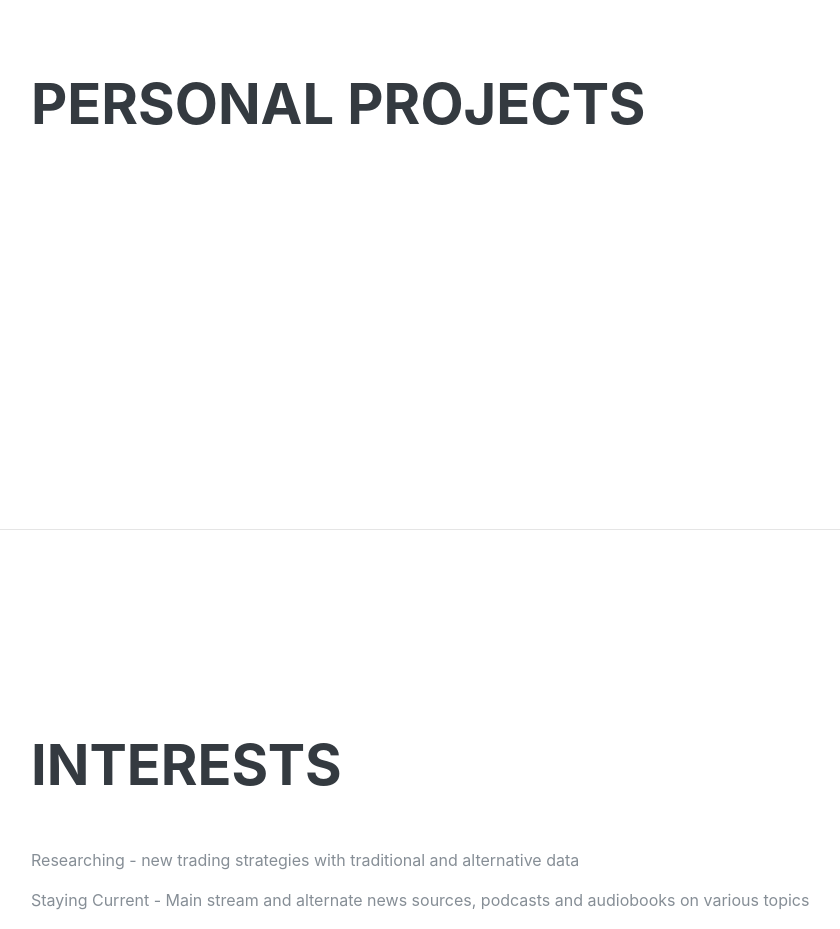
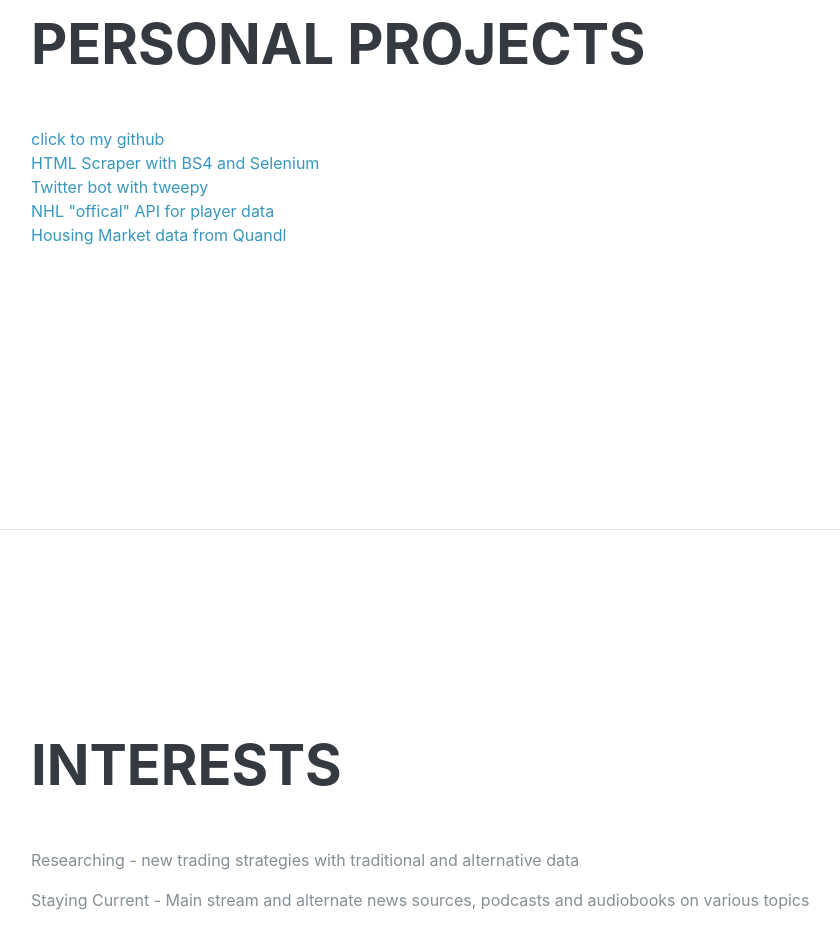
Before and after one commit to blam0/blam0.github.io, a plain HTML site: page index.html in a window 1280 px wide. Shown: the part 4420-5349 px from the top of the page, without its empty margins (289-1129 px from the left). Drawn offline with Linux system fonts and the light colour scheme; files whose address does not match are found by name; a web font is replaced by a local one.

Commit message:
add personal projects section

```diff
--- a/index.html
+++ b/index.html
@@ -174,7 +174,9 @@
         <div class="subheading mb-0">Management Skills</div>
         <ul class="fa-ul mb-0">
           <li>Project Management, Time Management, Conflict Management </li>
-          <p></p>
+          <p>
+            <link href="https://github.com/blam0">
+          </p>
         </ul>
       </div>
     </section>
@@ -230,7 +232,11 @@
     <section class="resume-section p-3 p-lg-5 d-flex align-items-center" id="projects">
       <div class="w-100">
         <h2 class="mb-5">Personal Projects</h2>
-        <p></p>
+        <a href="https://github.com/blam0">click to my github</a><br />
+        <a href="hhttps://github.com/blam0/HTMLScrap">HTML Scraper with BS4 and Selenium</a><br />
+        <a href="https://github.com/blam0/twitter-bots">Twitter bot with tweepy</a><br />
+        <a href="https://github.com/blam0/NHL-Api">NHL "offical" API for player data</a><br />
+        <a href="https://github.com/blam0/Quandl-Housing-Data">Housing Market data from Quandl</a><br />
         </div>
     </section>
 
```
